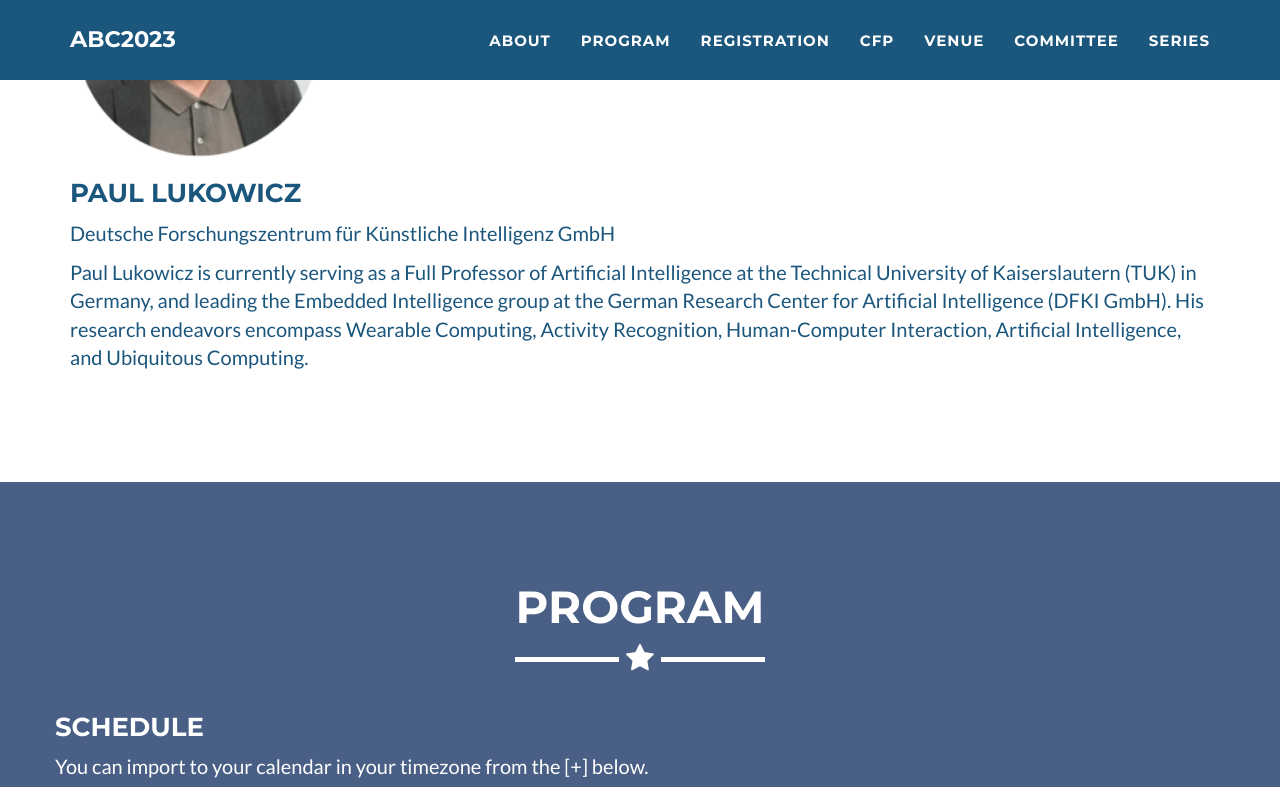
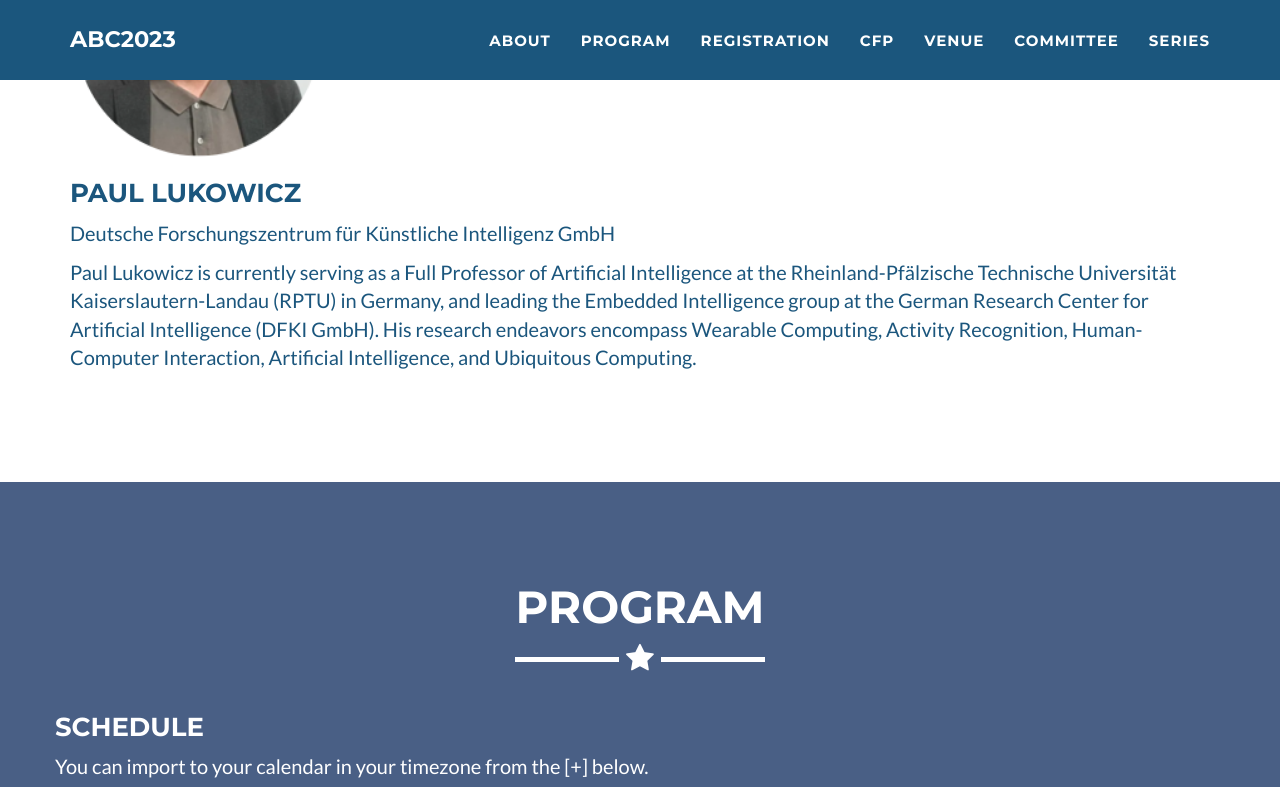
Before and after one commit to abc-research/abc-research.github.io, a Jekyll site: the page built from index.html, in a window 1280 px wide and 900 px high, scrolled down 2305 px, cut to the strip 0-787 px from the top of the window. Built offline with Jekyll 4.4.1, drawn with Linux system fonts in a browser that asks for light colours.

Commit message:
update TUK to RPTU

```diff
--- a/_includes/keynote.html
+++ b/_includes/keynote.html
@@ -21,7 +21,7 @@
                     <img src="img/Paul_Lukowicz.png" height=250/>
                     <h3>Paul Lukowicz</h3>
                     <p>Deutsche Forschungszentrum für Künstliche Intelligenz GmbH</p>
-                    <p>Paul Lukowicz is currently serving as a Full Professor of Artificial Intelligence at the Technical University of Kaiserslautern (TUK) in Germany, and leading the Embedded Intelligence group at the German Research Center for Artificial Intelligence (DFKI GmbH). His research endeavors encompass Wearable Computing, Activity Recognition, Human-Computer Interaction, Artificial Intelligence, and Ubiquitous Computing.</p>
+                    <p>Paul Lukowicz is currently serving as a Full Professor of Artificial Intelligence at the Rheinland-Pfälzische Technische Universität Kaiserslautern-Landau (RPTU) in Germany, and leading the Embedded Intelligence group at the German Research Center for Artificial Intelligence (DFKI GmbH). His research endeavors encompass Wearable Computing, Activity Recognition, Human-Computer Interaction, Artificial Intelligence, and Ubiquitous Computing.</p>
             </div>
         </div>
     </section>
```
